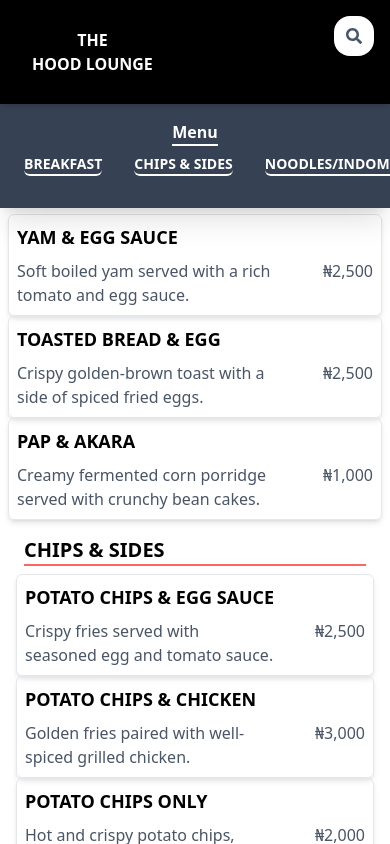
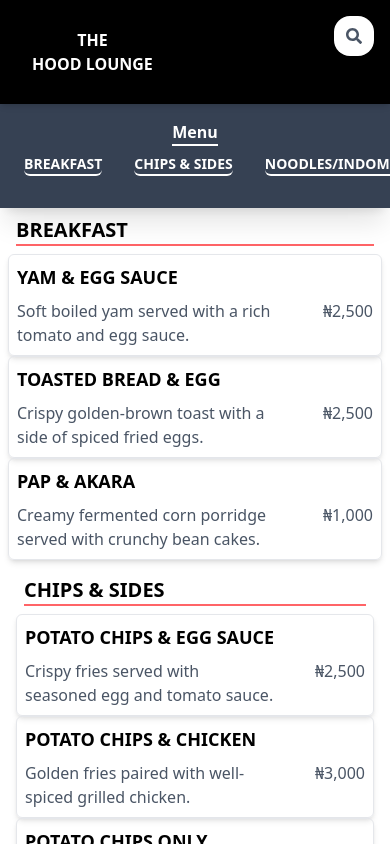
Before and after one commit to kvchi/Digital-menu, a React (Vite) app: page / in a window 390 px wide. Shown: the top 844 px of the page. Built offline with nearby package versions, Linux system fonts and the light colour scheme.

Commit message:
menu adjustments

```diff
--- a/src/Pages/Menu.jsx
+++ b/src/Pages/Menu.jsx
@@ -81,7 +81,7 @@ export default function Menu() {
           })}
         </div>
       </section>
-      <section id="breakfast" className="pt-44 md:pt-44 lg:pt-48">
+      <section id="breakfast" className="pt-54 md:pt-44 lg:pt-48">
         <h2 className="text-xl font-semibold border-b-2 border-b-red-400 mx-4 scroll-mt-48">
           BREAKFAST
         </h2>
```
